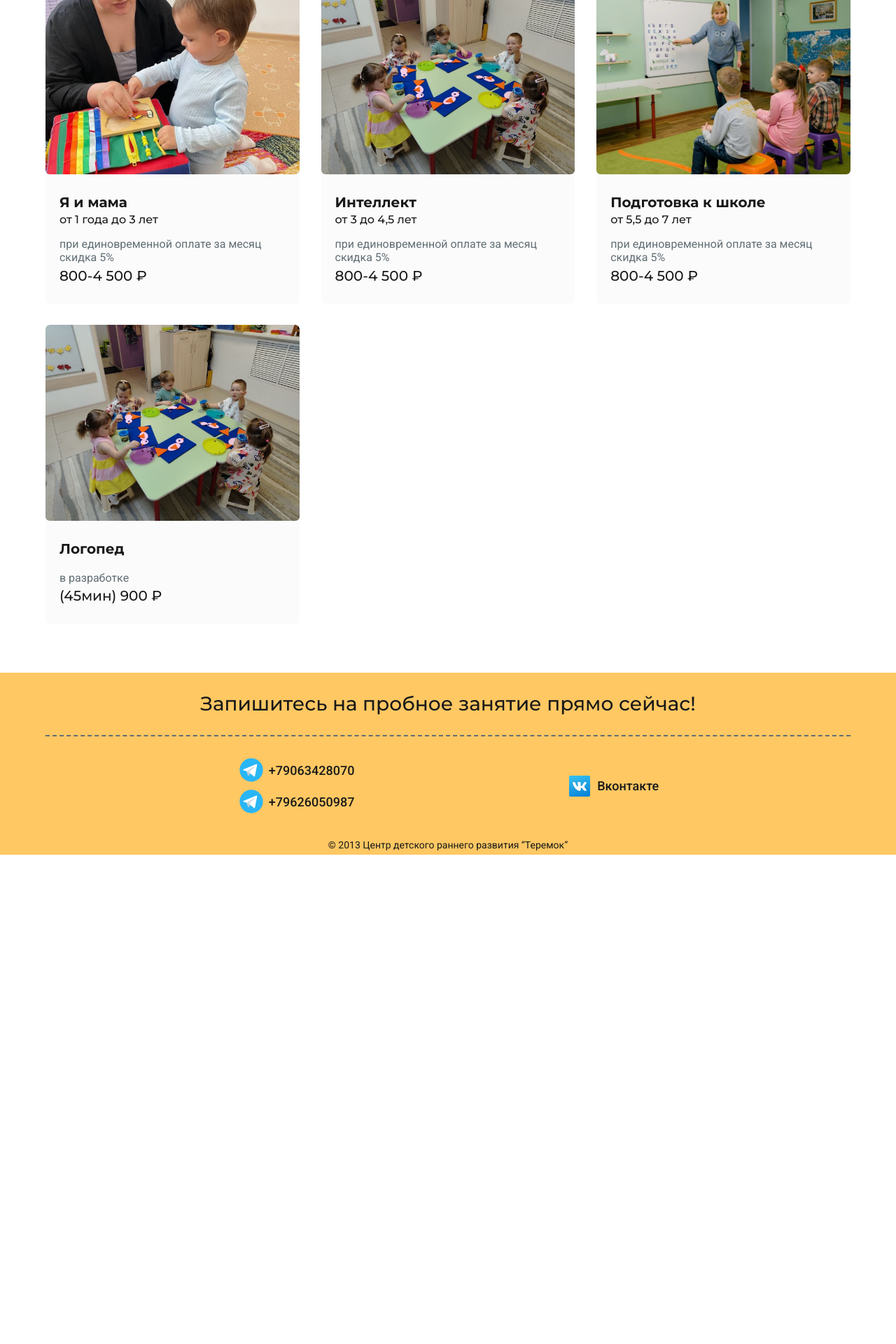
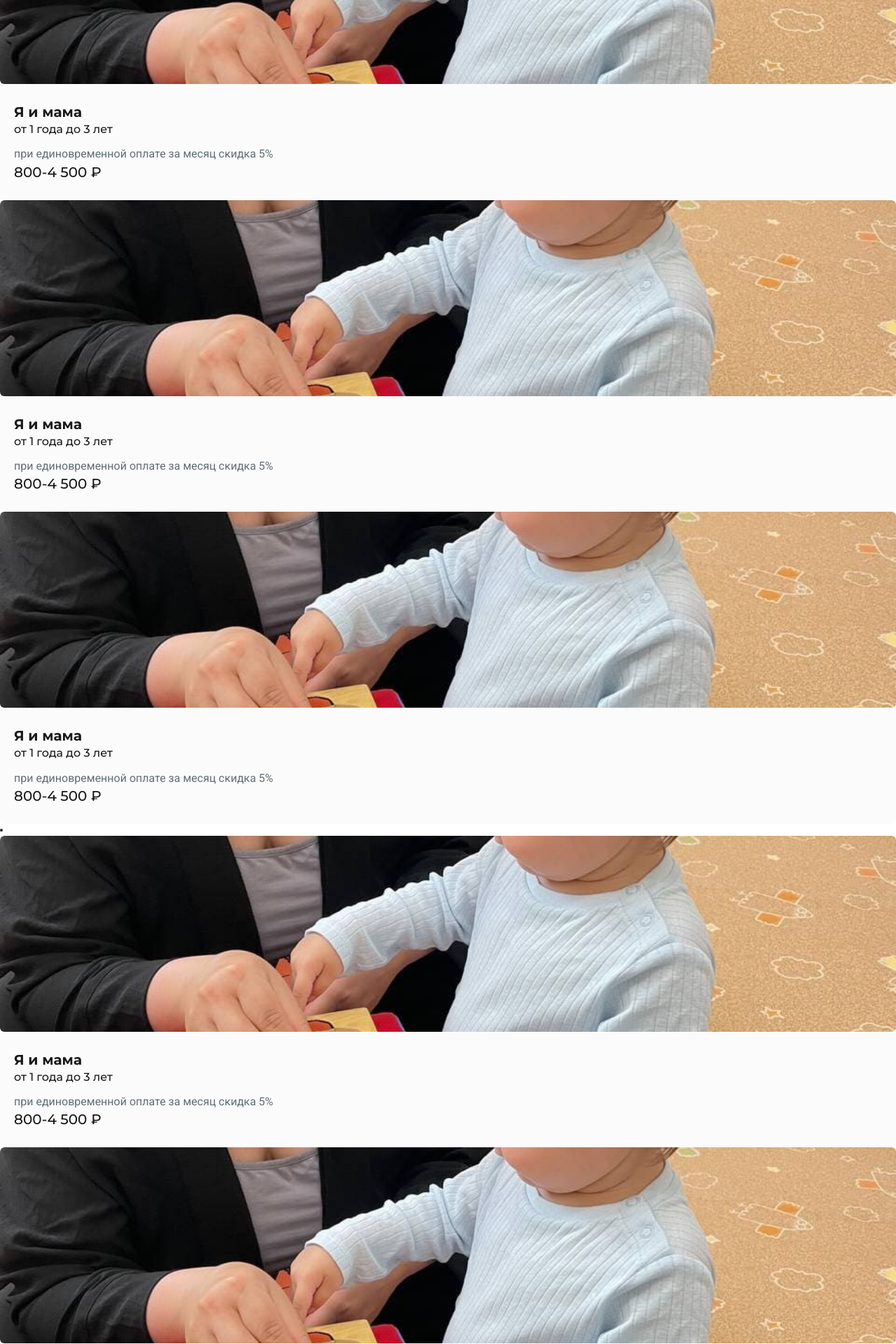
Before and after one commit to IlyaSeregin25/teremok, a React (Vite) app: page / in a window 1280 px wide. Shown: the part 840-2760 px from the top of the page at 70% size. Before the commit the page ends 2061 px from the top, so only its background shows below. Built offline with nearby package versions, Linux system fonts and the light colour scheme.

Commit message:
try paths for link

```diff
--- a/src/components/ui/Header/ui/Header.jsx
+++ b/src/components/ui/Header/ui/Header.jsx
@@ -1,9 +1,9 @@
 import React, { useState } from 'react';
-import styles from './style.module.css';
-import LOGO from '@assets/logo.png';
-import { DATA_FOR_COMMUNICATION, PAGES } from '@/constants';
 import { NavLink } from 'react-router-dom';
 import Phones from '../../Phones';
+import { DATA_FOR_COMMUNICATION, PAGES, PATHS } from '@/constants';
+import LOGO from '@assets/logo.png';
+import styles from './style.module.css';
 
 const Header = () => {
   const [isClose, setIsClose] = useState(true);
@@ -40,7 +40,12 @@ const Header = () => {
       </div>
       <div className={`${styles.header__top}`}>
         <div className={`${styles.header_top_line__inner} container`}>
-          <a href="/" className={styles.header_top_line__logo} title="Главная страница" aria-label="Главная страница">
+          <a
+            href={PATHS.main}
+            className={styles.header_top_line__logo}
+            title="Главная страница"
+            aria-label="Главная страница"
+          >
             <img src={LOGO} alt="true" width={150} height={50} />
           </a>
           <Phones />
--- a/src/components/ui/SectionServices/ui/SectionServices.jsx
+++ b/src/components/ui/SectionServices/ui/SectionServices.jsx
@@ -1,8 +1,37 @@
 import ServiceCard from '@components/ui/ServiceCard';
 import { SERVICES_LIST } from '@/constants';
 import styles from './style.module.css';
+import { Link, NavLink } from 'react-router-dom';
 
 const SectionServices = () => {
+  const service = SERVICES_LIST[0];
+  return (
+    <>
+      <li className={styles.services__item}>
+        <a href="/i-and-mom" className={styles.services__link}>
+          <ServiceCard data={service} />
+        </a>
+        <NavLink to="/i-and-mom" className={styles.services__link}>
+          <ServiceCard data={service} />
+        </NavLink>
+        <Link to="/i-and-mom" className={styles.services__link}>
+          <ServiceCard data={service} />
+        </Link>
+      </li>
+      <li className={styles.services__item}>
+        <a href={service.url} className={styles.services__link}>
+          <ServiceCard data={service} />
+        </a>
+        <NavLink to={service.url} className={styles.services__link}>
+          <ServiceCard data={service} />
+        </NavLink>
+        <Link to={service.url} className={styles.services__link}>
+          <ServiceCard data={service} />
+        </Link>
+      </li>
+    </>
+  );
+  /*
   return (
     <section className={styles.services} aria-labelledby="services-title">
       <div className={`${styles.services__inner} container`}>
@@ -16,6 +45,12 @@ const SectionServices = () => {
                 <a href={service.url} className={styles.services__link}>
                   <ServiceCard data={service} />
                 </a>
+                <NavLink to={service.url} className={styles.services__link}>
+                  <ServiceCard data={service} />
+                </NavLink>
+                <Link to={service.url} className={styles.services__link}>
+                  <ServiceCard data={service} />
+                </Link>
               </li>
             );
           })}
@@ -23,6 +58,7 @@ const SectionServices = () => {
       </div>
     </section>
   );
+   */
 };
 
 export default SectionServices;
```
